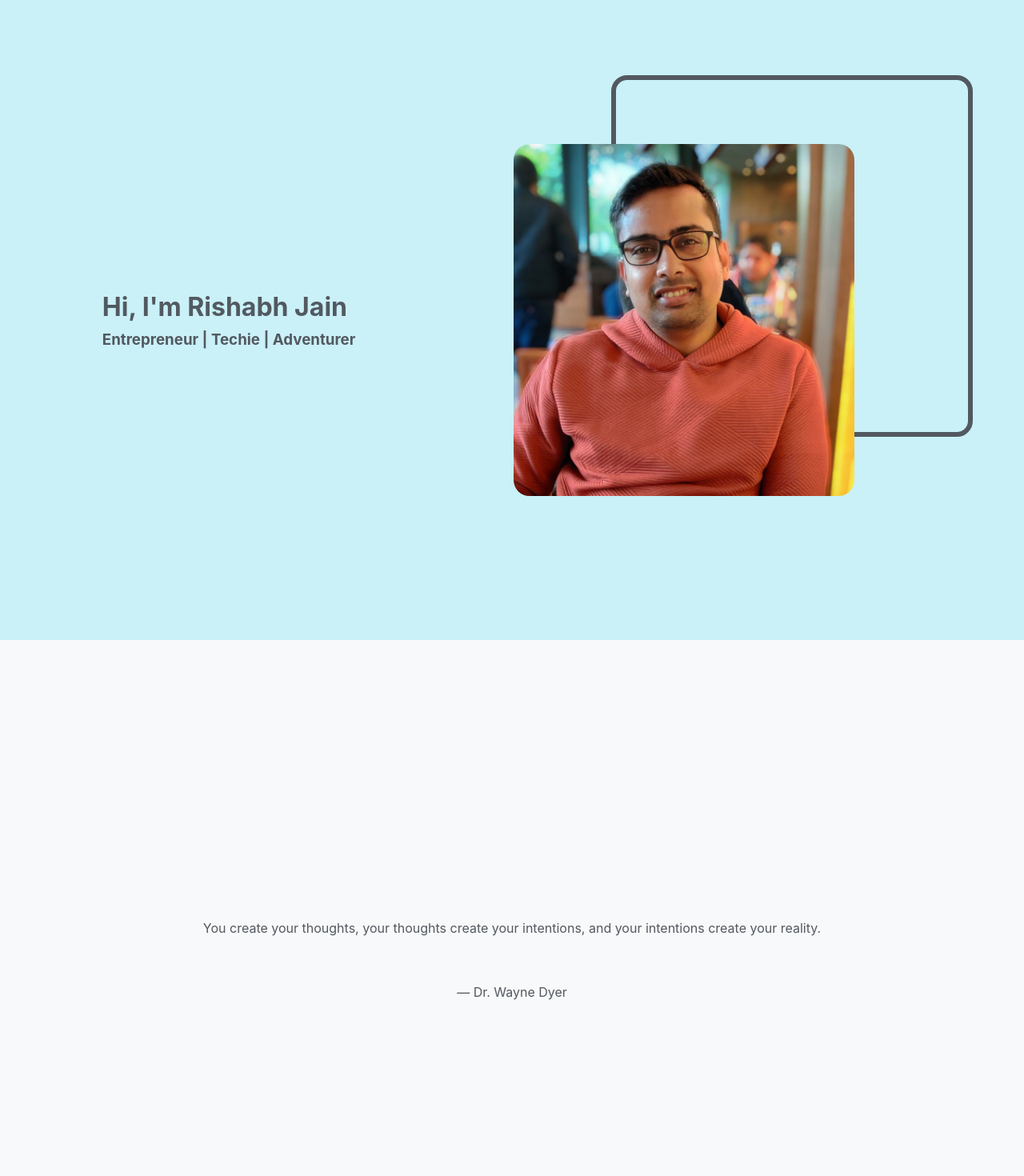
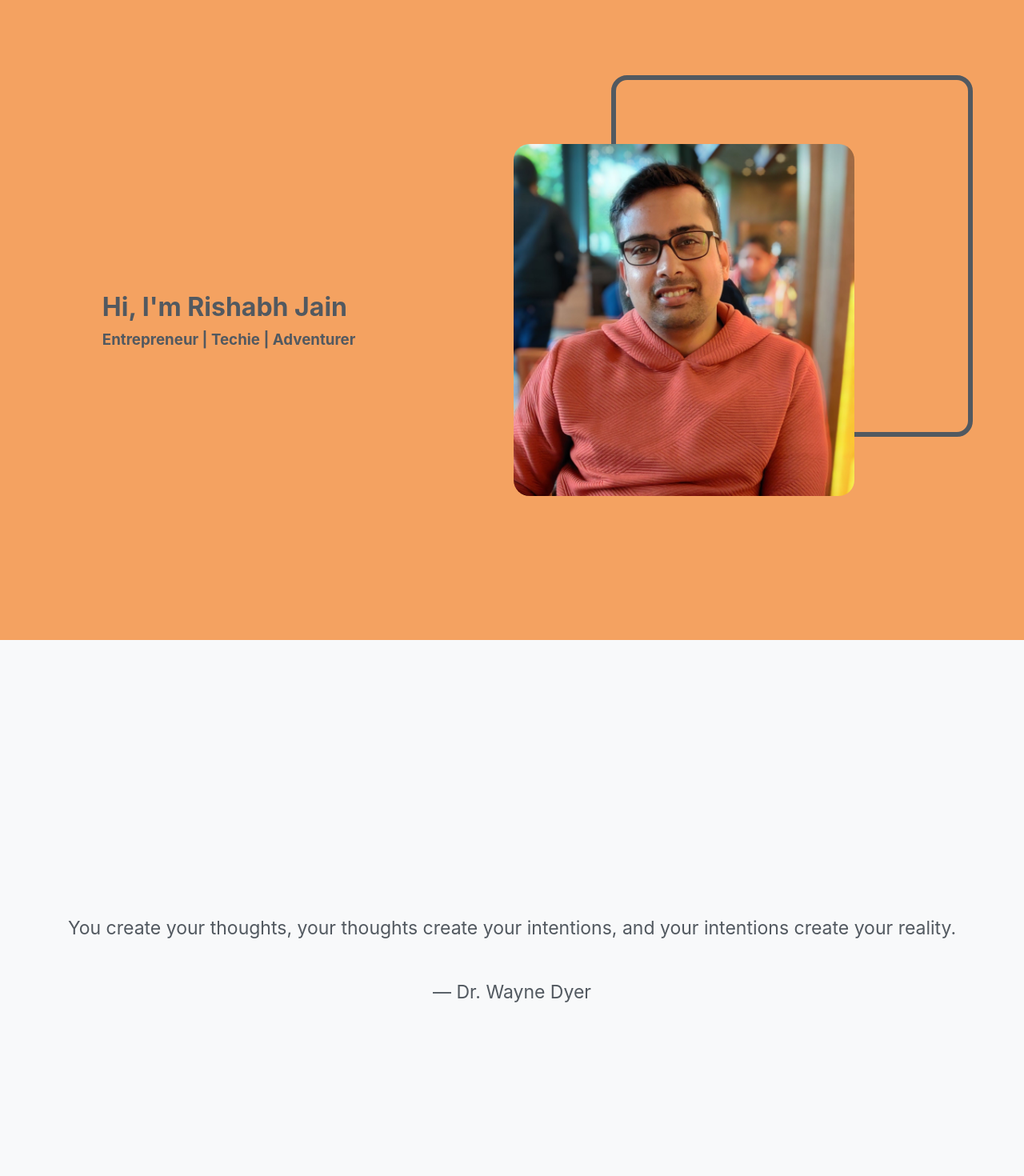
Before and after one commit to rishabh-jain-1990/personal-website, a React (Create React App) app: page / in a window 1280 px wide. Shown: the top 1470 px of the page at 80% size. Built offline with nearby package versions, Linux system fonts and the light colour scheme; the HTML template or start-up script is replaced by a standard one.

Commit message:
hero bg color life-quote font size

```diff
--- a/src/sections/hero/index.css
+++ b/src/sections/hero/index.css
@@ -1,5 +1,5 @@
 .hero {
-  background-color: var(--primary);
+  background-color: var(--secondary);
 }
 
 .hero-square {
--- a/src/sections/life-quote/index.css
+++ b/src/sections/life-quote/index.css
@@ -8,6 +8,6 @@
   margin-left: 5%;
   margin-right: 5%;
   line-height: 40px;
-  font-size: 26;
+  font-size: 23px;
   white-space: pre-wrap;
 }
```
